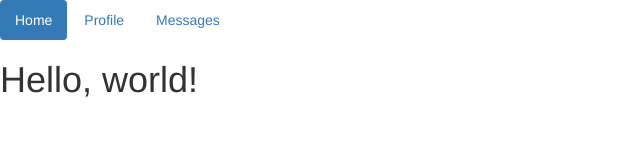
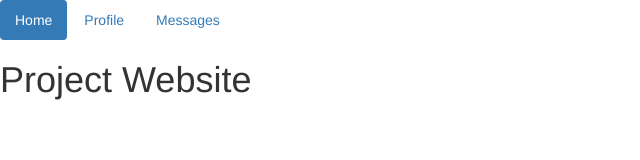
Before and after one commit to Trashboat-99/project_website, a plain HTML site: page project_website/index.html in a window 1280 px wide. Shown: the whole page, without its empty margins (0-640 px from the left). Drawn offline with nearby package versions, Linux system fonts and the light colour scheme.

Commit message:
changed the header

```diff
--- a/project_website/index.html
+++ b/project_website/index.html
@@ -23,7 +23,7 @@
       <li role="presentation"><a href="#">Profile</a></li>
       <li role="presentation"><a href="#">Messages</a></li>
     </ul>
-    <h1>Hello, world!</h1>
+    <h1>Project Website</h1>
 
     <!-- jQuery (necessary for Bootstrap's JavaScript plugins) -->
     <script src="https://ajax.googleapis.com/ajax/libs/jquery/1.12.4/jquery.min.js"></script>
```
